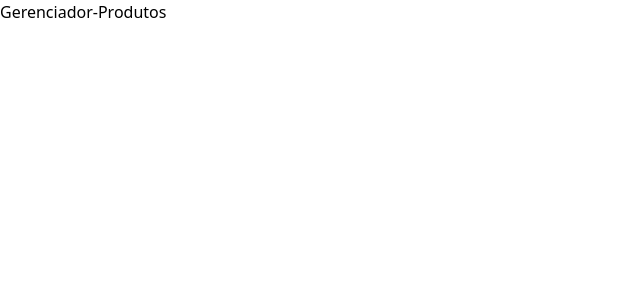
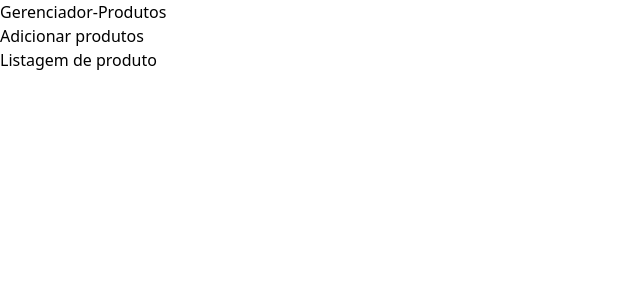
Before and after one commit to ThiagoHs1/gerenciador-produtos, a Vue app in the folder front-end/: page / in a window 1280 px wide. Shown: the top 300 px of the page, without its empty margins (0-640 px from the left). Built offline with nearby package versions, Linux system fonts and the light colour scheme.

Commit message:
adicionando components

```diff
--- a/front-end/index.html
+++ b/front-end/index.html
@@ -4,7 +4,7 @@
     <meta charset="UTF-8">
     <link rel="icon" href="/favicon.ico">
     <meta name="viewport" content="width=device-width, initial-scale=1.0">
-    <title>Vite App</title>
+    <title>Gerenciador de Produtos</title>
   </head>
   <body>
     <div id="app"></div>
--- a/front-end/package.json
+++ b/front-end/package.json
@@ -9,6 +9,7 @@
     "preview": "vite preview"
   },
   "dependencies": {
+    "gerenciador-produtos": "file:",
     "vue": "^3.4.29"
   },
   "devDependencies": {
--- /dev/null
+++ b/front-end/src/components/AddProduct.vue
@@ -0,0 +1,13 @@
+<template>
+  <h1> Adicionar produtos </h1>
+</template>
+
+<script>
+export default {
+    name: 'AddProduct'
+}
+</script>
+
+<style>
+
+</style>
--- /dev/null
+++ b/front-end/src/components/ProductList.vue
@@ -0,0 +1,13 @@
+<template>
+  <h1>Listagem de produto</h1>
+</template>
+
+<script>
+export default {
+    name: 'ProductList'
+}
+</script>
+
+<style>
+
+</style>
--- a/front-end/src/views/Home.vue
+++ b/front-end/src/views/Home.vue
@@ -1,10 +1,18 @@
 <script setup >
 import Navbar from '@/components/Navbar.vue';
+import AddProduct from '@/components/AddProduct.vue';
+import ProductList from '@/components/ProductList.vue';
+
 </script>
 
 
 <template>
-    <navbar />
+    <div>
+        <navbar />
+        <AddProduct />
+        <ProductList />
+    </div>
+
 </template>
 
 
```
Also changed, not shown: 1 other file (tests, documents, lock files or other folders).
